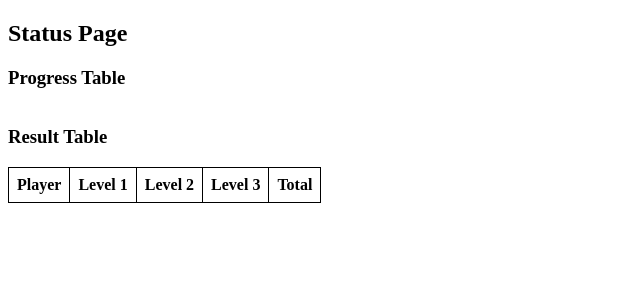
After one commit to atikeee/AllGames, a Flask app: page /panchforon/status in a window 1280 px wide. The commit adds this page. Shown: the top 300 px of the page, without its empty margins (0-640 px from the left). Run offline with Flask 3, Linux system fonts and the light colour scheme; lists and menus that the app fills with data are empty; some libraries are stand-ins or nearby versions.

Commit message:
status page is added for panchforon

```diff
--- a/buzzer_app/routes.py
+++ b/buzzer_app/routes.py
@@ -377,7 +377,7 @@ def configure_routes(app,socketio):
 
         timer_value = pf_timer[pf_level-1]
         return render_template("play.html",
-                           level=pf_level,
+                           pf_level=pf_level,
                            pf_players=pf_players,
                            pf_player_idx=pf_player_idx,
                            timer=timer_value,
@@ -396,6 +396,55 @@ def configure_routes(app,socketio):
         pf_deck = data.get("pf_deck", [])
 
         pf_player_idx = (pf_player_idx + 1) % len(pf_players)
-        print(pf_cards)
-        print(pf_deck)
+        socketio.emit("update_progress")
+
         return jsonify({"status": "success"})
+
+    @app.route("/panchforon/next_level", methods=["POST"])
+    def panchforon_next_level():
+        global pf_players, pf_deck, pf_level,pf_cards, pf_word_idx
+        print("before pf players",pf_players);
+        print("before pf decks",pf_deck);
+        print("before pf cards",pf_cards);
+        pf_word_idx = 0
+        # 1. Clear pf_players
+        all_words = []
+        for player in pf_players:
+            if(player in pf_cards):
+                all_words.extend(pf_cards[player])  # Combine all words
+        pf_deck = all_words
+
+        pf_cards.clear()  # Clear player dictionary
+
+        # 2. Increment pf_level
+        pf_level += 1
+        print("after pf players",pf_players);
+        print("after pf decks",pf_deck);
+        print("affore pf cards",pf_cards);
+        socketio.emit("update_result")
+
+        return jsonify({"status": "ok", "pf_level": pf_level, "pf_deck": pf_deck})
+    @app.route("/panchforon/status")
+    def panchforon_status():
+
+
+        # Progress Table: transpose words into columns
+        max_len = max((len(v) for v in pf_cards.values()), default=0)
+        progress_rows = []
+        for i in range(max_len):
+            row = []
+            for player in pf_players:
+                row.append(pf_cards.get(player, [])[i] if i < len(pf_cards.get(player, [])) else "")
+            progress_rows.append(row)
+
+        # Result Table
+        result_data = {p: [0, 0, 0, 0] for p in pf_players}  # [lvl1, lvl2, lvl3, total]
+        for player, words in pf_cards.items():
+            for word in words:
+                result_data[player][pf_level - 1] += 1  # count current level
+            result_data[player][3] = sum(result_data[player][:3])
+
+        return render_template("status.html",
+                            players=pf_players,
+                            progress_rows=progress_rows,
+                            result_data=result_data)
--- /dev/null
+++ b/buzzer_app/templates/status.html
@@ -0,0 +1,69 @@
+<!DOCTYPE html>
+<html>
+<head>
+    <title>Status</title>
+    <script src="https://cdn.socket.io/4.0.0/socket.io.min.js"></script>
+    <style>
+        table, th, td {
+            border: 1px solid black; border-collapse: collapse;
+            padding: 8px;
+        }
+    </style>
+</head>
+<body>
+    <h2>Status Page</h2>
+
+    <h3>Progress Table</h3>
+    <table id="progressTable">
+        <thead>
+            <tr>
+                {% for player in players %}
+                    <th>{{ player }}</th>
+                {% endfor %}
+            </tr>
+        </thead>
+        <tbody id="progressBody">
+            {% for row in progress_rows %}
+            <tr>
+                {% for cell in row %}
+                    <td>{{ cell }}</td>
+                {% endfor %}
+            </tr>
+            {% endfor %}
+        </tbody>
+    </table>
+
+    <h3>Result Table</h3>
+    <table>
+        <thead>
+            <tr>
+                <th>Player</th>
+                <th>Level 1</th>
+                <th>Level 2</th>
+                <th>Level 3</th>
+                <th>Total</th>
+            </tr>
+        </thead>
+        <tbody id="resultTable">
+            {% for player in players %}
+                <tr>
+                    <td>{{ player }}</td>
+                    {% for score in result_data[player] %}
+                        <td>{{ score }}</td>
+                    {% endfor %}
+                </tr>
+            {% endfor %}
+        </tbody>
+    </table>
+
+    <script>
+        const socket = io();
+        socket.on("update_progress", () => {
+            location.reload();
+        });
+        socket.on("update_result", () => {
+            location.reload();
+        });
+    </script>
+</body>
+</html>
```
Also changed, not shown: buzzer_app/templates/play.html (+17 -5 lines).
